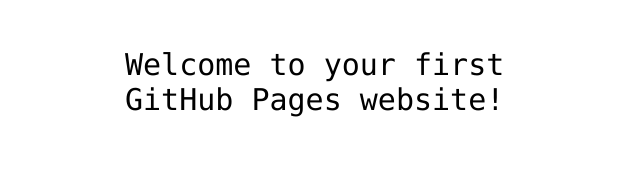
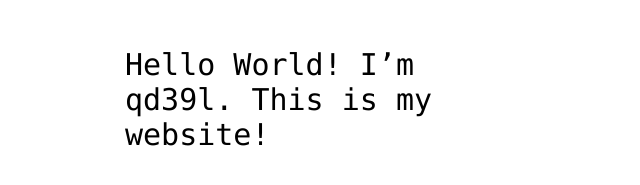
Before and after one commit to qd39l/hello-world, a plain HTML site: page index.html in a window 1280 px wide. Shown: the part 341-526 px from the top of the page, without its empty margins (315-955 px from the left). Drawn offline with Linux system fonts and the light colour scheme.

Commit message:
Add my username to index.html file

```diff
--- a/index.html
+++ b/index.html
@@ -12,7 +12,7 @@
 <img src="https://octodex.github.com/images/daftpunktocat-thomas.gif" id="octocat" alt="octocat-gif" />
 
 <!-- Change this code here by copy and pasting your template on line 15 -->
-<p>Welcome to your first GitHub Pages website!</p>
+<p>Hello World! I’m qd39l. This is my website!</p>
 
 </body>
 </html>
```
